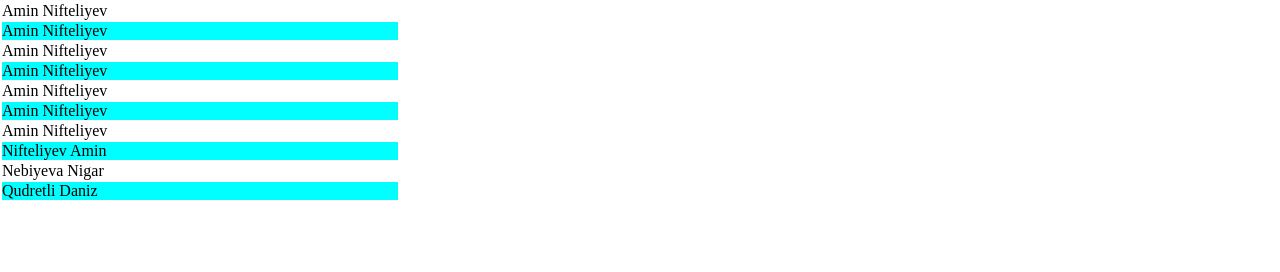
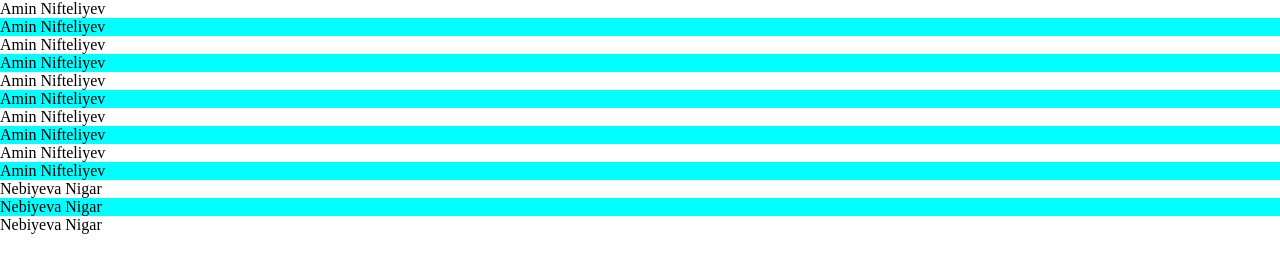
Before and after one commit to Nifteliyev/TaskJS18.1, a plain HTML site: page index.html in a window 1280 px wide. Drawn offline with Linux system fonts and the light colour scheme.

Commit message:
JStask18.1

```diff
--- a/app.js
+++ b/app.js
@@ -1,14 +1,15 @@
-let table = document.querySelector("table");
-let tr = document.querySelector("tr");
-tr.innerHTML = '<td>Nifteliyev Amin</td>';
-table.append(tr);
-
-let tr1 = document.querySelector("tr");
-tr1.innerHTML = '<td>Nebiyeva Nigar</td>';
-table.append(tr1);
 
 
 
-let tr2 = document.querySelector("tr");
-tr2.innerHTML = '<td>Qudretli Daniz</td>';
-table.append(tr2);
+let ul = document.querySelector("ul");
+
+function addStudent(student){
+    let li = document.createElement("li");
+    li.innerHTML = student;
+    ul.append(li);
+
+
+}
+addStudent("Nebiyeva Nigar")
+addStudent("Nebiyeva Nigar")
+addStudent("Nebiyeva Nigar")
--- a/index.html
+++ b/index.html
@@ -9,39 +9,18 @@
 <body>
 
 
-    <table >
-        <tr>
-            <td>Amin Nifteliyev</td>
-        </tr>
-        <tr>
-            <td>Amin Nifteliyev</td>
-        </tr>
-        <tr>
-            <td>Amin Nifteliyev</td>
-        </tr>
-        <tr>
-            <td>Amin Nifteliyev</td>
-        </tr>
-        <tr>
-            <td>Amin Nifteliyev</td>
-        </tr>
-        <tr>
-            <td>Amin Nifteliyev</td>
-        </tr>
-        <tr>
-            <td>Amin Nifteliyev</td>
-        </tr>
-        <tr>
-            <td>Amin Nifteliyev</td>
-        </tr>
-        <tr>
-            <td>Amin Nifteliyev</td>
-        </tr>
-        <tr>
-            <td>Amin Nifteliyev</td>
-        </tr>
-
-    </table>
+   <ul>
+    <li>Amin Nifteliyev</li>
+    <li>Amin Nifteliyev</li>
+    <li>Amin Nifteliyev</li>
+    <li>Amin Nifteliyev</li>
+    <li>Amin Nifteliyev</li>
+    <li>Amin Nifteliyev</li>
+    <li>Amin Nifteliyev</li>
+    <li>Amin Nifteliyev</li>
+    <li>Amin Nifteliyev</li>
+    <li>Amin Nifteliyev</li>
+   </ul>
 
 
 
--- a/style.css
+++ b/style.css
@@ -3,10 +3,9 @@
     margin: 0px;
     padding: 0px;
 }
-table{
-    border: none;
-    width: 400px;
+li{
+    list-style-type: none;
 }
-tr:nth-child(even){
+li:nth-child(even){
     background-color: aqua;
 }
```
